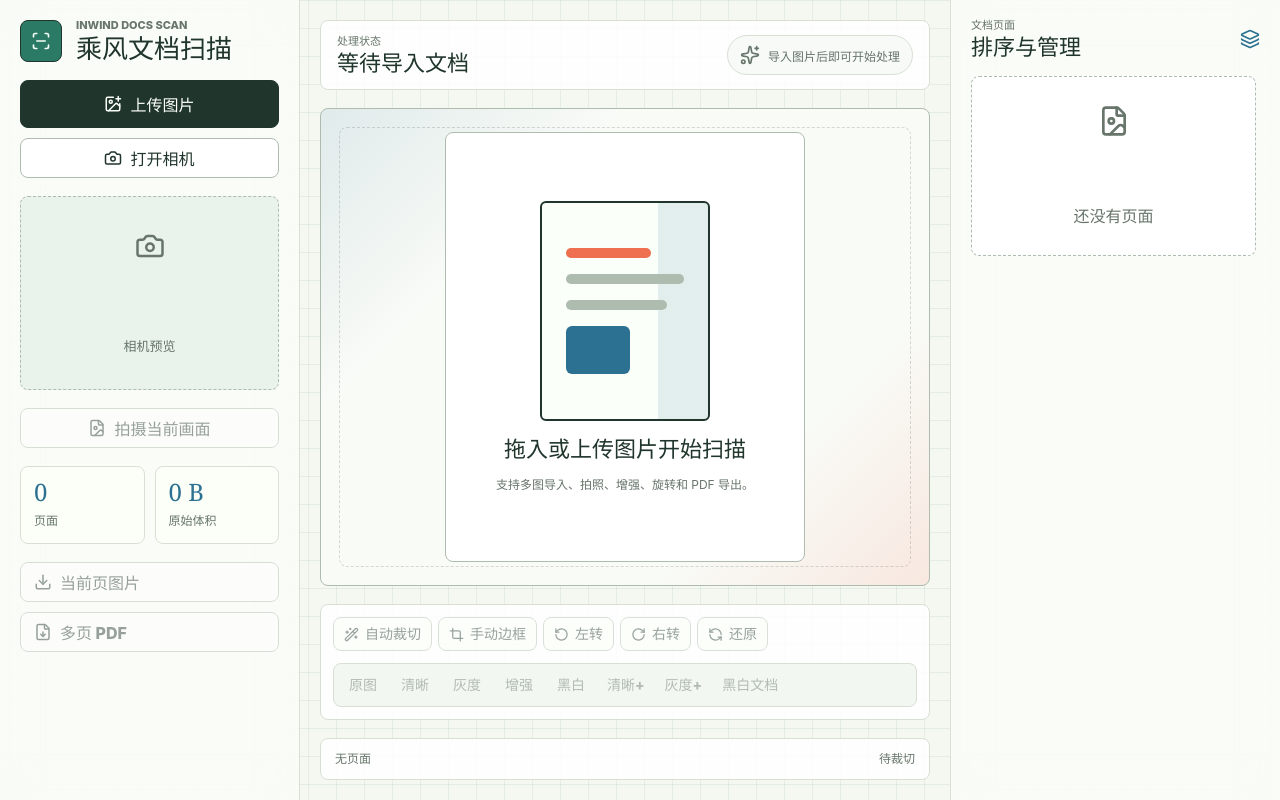
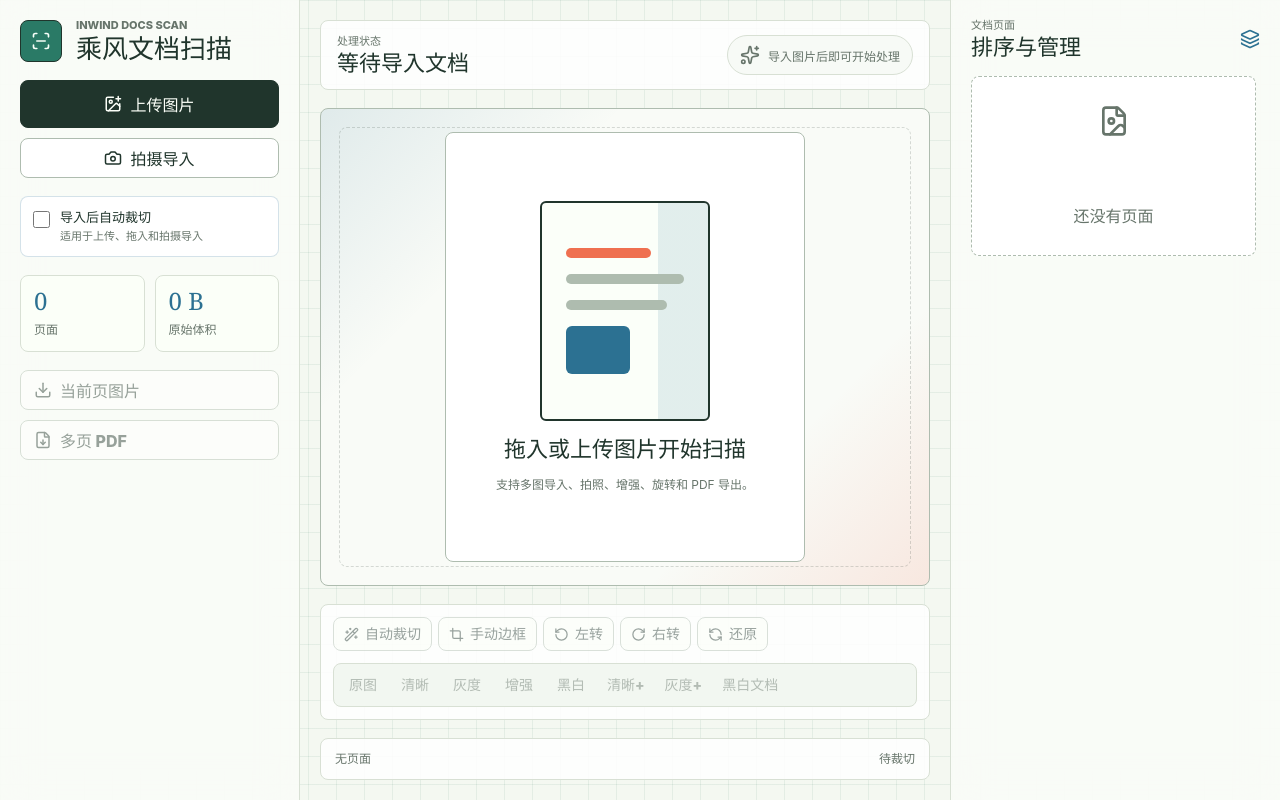
Before and after one commit to huglemon/web-scan-king, a React (Vite) app: page / in a window 1280 px wide. Built offline with nearby package versions, Linux system fonts and the light colour scheme.

Commit message:
feat: add import auto crop option

```diff
--- a/src/App.css
+++ b/src/App.css
@@ -113,6 +113,44 @@ h2 {
   gap: 10px;
 }
 
+.option-toggle {
+  display: flex;
+  align-items: flex-start;
+  gap: 10px;
+  padding: 12px;
+  border: 1px solid rgba(44, 113, 146, 0.2);
+  border-radius: 8px;
+  background: #ffffff;
+  cursor: pointer;
+}
+
+.option-toggle input {
+  width: 17px;
+  height: 17px;
+  margin: 2px 0 0;
+  accent-color: var(--accent-green);
+}
+
+.option-toggle span,
+.option-toggle small {
+  display: block;
+}
+
+.option-toggle span {
+  color: var(--ink);
+  font-size: 13px;
+  font-weight: 900;
+  line-height: 1.25;
+}
+
+.option-toggle small {
+  margin-top: 4px;
+  color: var(--muted);
+  font-size: 11px;
+  font-weight: 700;
+  line-height: 1.35;
+}
+
 button {
   min-height: 40px;
   display: inline-flex;
@@ -161,45 +199,8 @@ button svg {
   background: var(--ink);
 }
 
-.secondary-action,
-.capture-action {
+.secondary-action {
   background: #ffffff;
-}
-
-.camera-box {
-  position: relative;
-  aspect-ratio: 4 / 3;
-  overflow: hidden;
-  border: 1px dashed var(--line-strong);
-  border-radius: 8px;
-  background: #e9f2eb;
-}
-
-.camera-box video {
-  width: 100%;
-  height: 100%;
-  object-fit: cover;
-  opacity: 0;
-}
-
-.camera-box[data-active='true'] video {
-  opacity: 1;
-}
-
-.camera-placeholder {
-  position: absolute;
-  inset: 0;
-  display: grid;
-  place-items: center;
-  gap: 8px;
-  color: var(--muted);
-  font-size: 13px;
-  font-weight: 800;
-}
-
-.camera-placeholder svg {
-  width: 30px;
-  height: 30px;
 }
 
 .metric-grid {
--- a/src/App.tsx
+++ b/src/App.tsx
@@ -3,7 +3,7 @@ import type {
   DragEvent,
   PointerEvent as ReactPointerEvent,
 } from 'react'
-import { useEffect, useMemo, useRef, useState } from 'react'
+import { useMemo, useRef, useState } from 'react'
 import {
   ArrowDown,
   ArrowUp,
@@ -22,7 +22,6 @@ import {
   Sparkles,
   Trash2,
   Wand2,
-  X,
 } from 'lucide-react'
 import './App.css'
 import {
@@ -94,7 +93,7 @@ function App() {
   const [selectedId, setSelectedId] = useState<string | null>(null)
   const [busy, setBusy] = useState<BusyState | null>(null)
   const [notice, setNotice] = useState('导入图片后即可开始处理')
-  const [cameraActive, setCameraActive] = useState(false)
+  const [autoCropOnImport, setAutoCropOnImport] = useState(false)
   const [frameEditorPageId, setFrameEditorPageId] = useState<string | null>(
     null,
   )
@@ -102,8 +101,7 @@ function App() {
   const [draggingCorner, setDraggingCorner] = useState<CornerKey | null>(null)
   const [draftStrength, setDraftStrength] = useState<DraftStrengthState>(null)
   const fileInputRef = useRef<HTMLInputElement>(null)
-  const videoRef = useRef<HTMLVideoElement>(null)
-  const streamRef = useRef<MediaStream | null>(null)
+  const cameraInputRef = useRef<HTMLInputElement>(null)
   const frameCanvasRef = useRef<HTMLDivElement>(null)
 
   const selectedPage = useMemo(
@@ -135,11 +133,6 @@ function App() {
     selectedPage?.enhanceStrength ??
     DEFAULT_ENHANCE_STRENGTH
 
-  useEffect(() => {
-    return () => {
-      stopCamera()
-    }
-  }, [])
   async function addImagePage(dataUrl: string, name: string, sourceSize = 0) {
     const image = await loadImage(dataUrl)
     const originalWidth = image.naturalWidth || image.width
@@ -165,6 +158,7 @@ function App() {
     setPages((current) => [...current, page])
     setSelectedId(page.id)
     setNotice(`已添加 ${name}`)
+    return page
   }
 
   async function handleFiles(event: ChangeEvent<HTMLInputElement>) {
@@ -172,7 +166,12 @@ function App() {
     event.target.value = ''
   }
 
-  async function importFiles(inputFiles: File[]) {
+  async function handleCameraFiles(event: ChangeEvent<HTMLInputElement>) {
+    await importFiles(Array.from(event.target.files ?? []), '拍摄页')
+    event.target.value = ''
+  }
+
+  async function importFiles(inputFiles: File[], fallbackName = '扫描页') {
     const files = inputFiles.filter((file) => file.type.startsWith('image/'))
 
     if (files.length === 0) {
@@ -183,14 +182,32 @@ function App() {
     setBusy({ label: `正在导入 ${files.length} 张图片` })
 
     try {
+      const importedPages: ScanPage[] = []
+
       for (const [index, file] of files.entries()) {
         const dataUrl = await readFileAsDataUrl(file)
-        await addImagePage(
+        const page = await addImagePage(
           dataUrl,
-          createPageName(pages.length + index, file.name),
+          createPageName(pages.length + index, file.name || fallbackName),
           file.size,
         )
+        importedPages.push(page)
       }
+
+      if (autoCropOnImport) {
+        const result = await autoCropPages(importedPages)
+
+        if (result.failed > 0) {
+          setNotice(
+            `已导入 ${files.length} 张，其中 ${result.completed} 张完成自动裁切`,
+          )
+          return
+        }
+
+        setNotice(`导入并自动裁切完成：${files.length} 张图片`)
+        return
+      }
+
       setNotice(`导入完成：${files.length} 张图片`)
     } catch (error) {
       setNotice(getErrorMessage(error))
@@ -307,20 +324,49 @@ function App() {
       return
     }
 
-    setFrameEditorPageId(null)
-    setDraftCorners(null)
     setBusy({ pageId: selectedPage.id, label: '正在识别纸张边缘' })
 
     try {
+      await autoCropPage(selectedPage)
+      setNotice('已自动裁切并记录边框，可进入手动边框继续微调')
+    } catch (error) {
+      setNotice(`${getErrorMessage(error)}，已保留原图处理`)
+    } finally {
+      setBusy(null)
+    }
+  }
+
+  async function autoCropPages(importedPages: ScanPage[]) {
+    let completed = 0
+    let failed = 0
+
+    for (const page of importedPages) {
+      setBusy({ pageId: page.id, label: `正在自动裁切：${page.name}` })
+
+      try {
+        await autoCropPage(page)
+        completed += 1
+      } catch {
+        failed += 1
+      }
+    }
+
+    return { completed, failed }
+  }
+
+  async function autoCropPage(page: ScanPage) {
+    setFrameEditorPageId(null)
+    setDraftCorners(null)
+
     if (!isOpenCvReady()) {
       setNotice('正在准备自动裁切，首次可能需要几秒')
       await loadOpenCv()
     }
 
-      const extracted = await autoExtractDocument(selectedPage.originalDataUrl)
+    const extracted = await autoExtractDocument(page.originalDataUrl)
     await applyVariant(
       {
-          ...selectedPage,
+        ...page,
         baseDataUrl: extracted.dataUrl,
         rotation: 0,
       },
@@ -330,18 +376,12 @@ function App() {
       },
     )
     setPages((current) =>
-        current.map((page) =>
-          page.id === selectedPage.id
-            ? { ...page, scanned: true, cropCorners: extracted.cropCorners }
-            : page,
+      current.map((item) =>
+        item.id === page.id
+          ? { ...item, scanned: true, cropCorners: extracted.cropCorners }
+          : item,
       ),
     )
-      setNotice('已自动裁切并记录边框，可进入手动边框继续微调')
-    } catch (error) {
-      setNotice(`${getErrorMessage(error)}，已保留原图处理`)
-    } finally {
-      setBusy(null)
-    }
   }
 
   function openFrameEditor() {
@@ -453,74 +493,6 @@ function App() {
         ),
       )
       setNotice('已还原到原始图片')
-    } catch (error) {
-      setNotice(getErrorMessage(error))
-    } finally {
-      setBusy(null)
-    }
-  }
-
-  async function startCamera() {
-    if (!navigator.mediaDevices?.getUserMedia) {
-      setNotice('当前浏览器不支持摄像头调用')
-      return
-    }
-
-    try {
-      const stream = await navigator.mediaDevices.getUserMedia({
-        audio: false,
-        video: {
-          facingMode: { ideal: 'environment' },
-          width: { ideal: 1920 },
-          height: { ideal: 1080 },
-        },
-      })
-      streamRef.current = stream
-      setCameraActive(true)
-
-      if (videoRef.current) {
-        videoRef.current.srcObject = stream
-        await videoRef.current.play()
-      }
-
-      setNotice('摄像头已开启，调整画面后点击拍摄')
-    } catch (error) {
-      setNotice(getErrorMessage(error))
-    }
-  }
-
-  function stopCamera() {
-    streamRef.current?.getTracks().forEach((track) => track.stop())
-    streamRef.current = null
-    setCameraActive(false)
-  }
-
-  async function captureFrame() {
-    const video = videoRef.current
-
-    if (!video || video.videoWidth === 0 || video.videoHeight === 0) {
-      setNotice('摄像头画面还没有准备好')
-      return
-    }
-
-    const canvas = document.createElement('canvas')
-    const context = canvas.getContext('2d')
-
-    if (!context) {
-      setNotice('当前浏览器不支持 Canvas 截图')
-      return
-    }
-
-    canvas.width = video.videoWidth
-    canvas.height = video.videoHeight
-    context.drawImage(video, 0, 0, canvas.width, canvas.height)
-    setBusy({ label: '正在保存拍摄页' })
-
-    try {
-      await addImagePage(
-        canvas.toDataURL('image/jpeg', 0.92),
-        `拍摄页 ${pages.length + 1}`,
-      )
     } catch (error) {
       setNotice(getErrorMessage(error))
     } finally {
@@ -651,6 +623,14 @@ function App() {
         multiple
         onChange={handleFiles}
       />
+      <input
+        ref={cameraInputRef}
+        className="sr-only"
+        type="file"
+        accept="image/*"
+        capture="environment"
+        onChange={handleCameraFiles}
+      />
 
       <aside className="side-panel left-panel" aria-label="导入和导出">
         <div className="brand-block">
@@ -676,33 +656,26 @@ function App() {
           <button
             className="secondary-action"
             type="button"
-            onClick={cameraActive ? stopCamera : startCamera}
+            onClick={() => cameraInputRef.current?.click()}
             disabled={Boolean(busy)}
           >
-            {cameraActive ? <X aria-hidden="true" /> : <Camera aria-hidden="true" />}
-            {cameraActive ? '关闭相机' : '打开相机'}
+            <Camera aria-hidden="true" />
+            拍摄导入
           </button>
         </div>
 
-        <div className="camera-box" data-active={cameraActive}>
-          <video ref={videoRef} playsInline muted />
-          {!cameraActive && (
-            <div className="camera-placeholder">
-              <Camera aria-hidden="true" />
-              <span>相机预览</span>
-            </div>
-          )}
-        </div>
-
-        <button
-          className="capture-action"
-          type="button"
-          onClick={captureFrame}
-          disabled={!cameraActive || Boolean(busy)}
-        >
-          <FileImage aria-hidden="true" />
-          拍摄当前画面
-        </button>
+        <label className="option-toggle">
+          <input
+            type="checkbox"
+            checked={autoCropOnImport}
+            onChange={(event) => setAutoCropOnImport(event.currentTarget.checked)}
+            disabled={Boolean(busy)}
+          />
+          <span>
+            导入后自动裁切
+            <small>适用于上传、拖入和拍摄导入</small>
+          </span>
+        </label>
 
         <div className="metric-grid">
           <div>
```
Also changed, not shown: 1 other file (tests, documents, lock files or other folders). Lines whose indentation alone changed are shown as unchanged.
